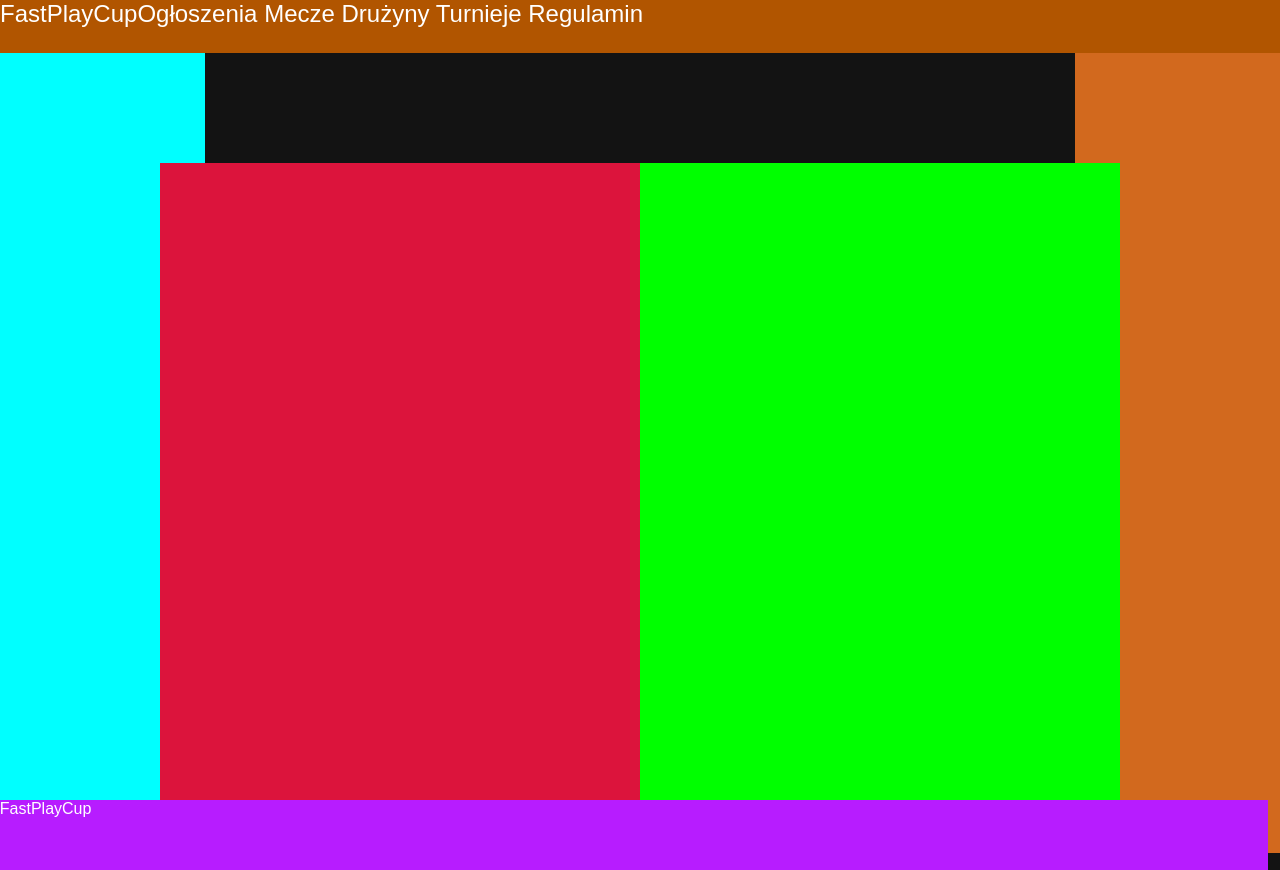
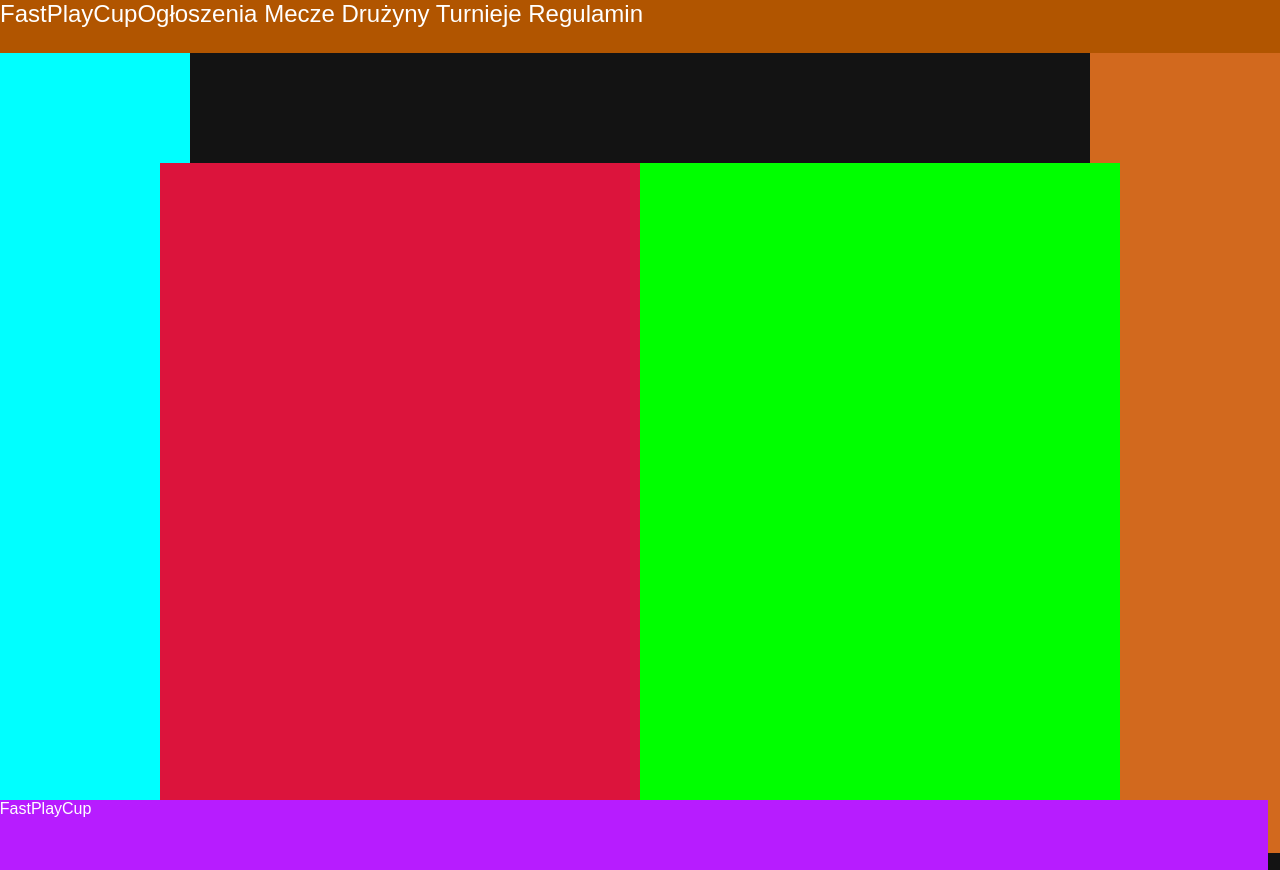
Before and after one commit to KiZiLzv9/csturnamentweb, a plain HTML site: page index.html in a window 1280 px wide. Drawn offline with Linux system fonts and the light colour scheme.

Commit message:
Update main.css

```diff
--- a/main.css
+++ b/main.css
@@ -13,7 +13,7 @@ body{
     background-color: #b15500;
     display: flex;
     height: 53px;
-    width: 99.2%;
+    width: 99.1%;
     font-size: 24px;
     color:white;
     margin-left: 12px;
@@ -35,7 +35,7 @@ a{
 .add1{
 
     background-color: aqua;
-    width: 205px;
+    width: 190px;
     height: 100%;
     position:absolute;
     left: 0px;
@@ -44,7 +44,7 @@ a{
 .add2{
 
     background-color: chocolate;
-    width: 205px;
+    width: 190px;
     height: 100%;
     position:absolute;
     right: 0px;
```
